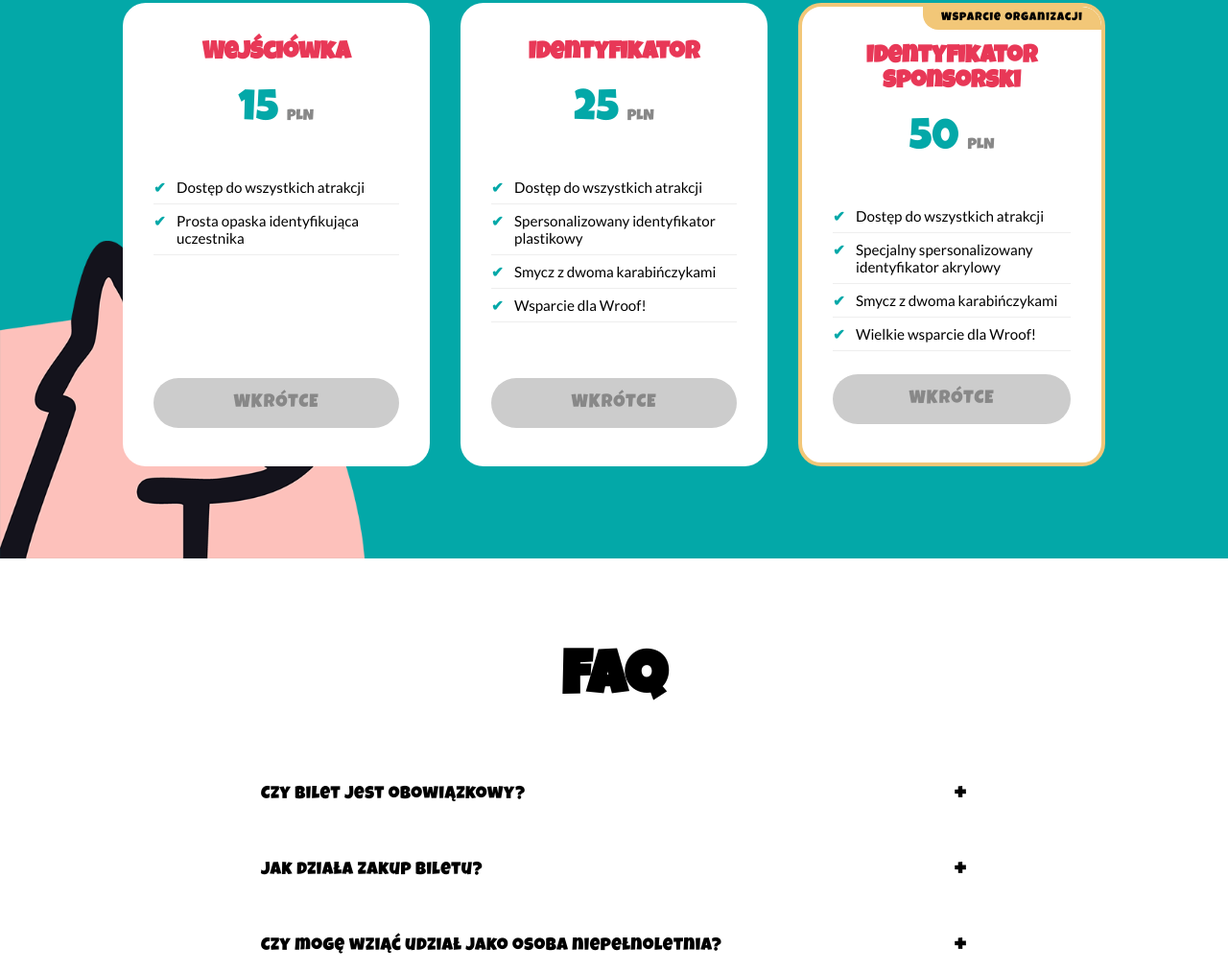
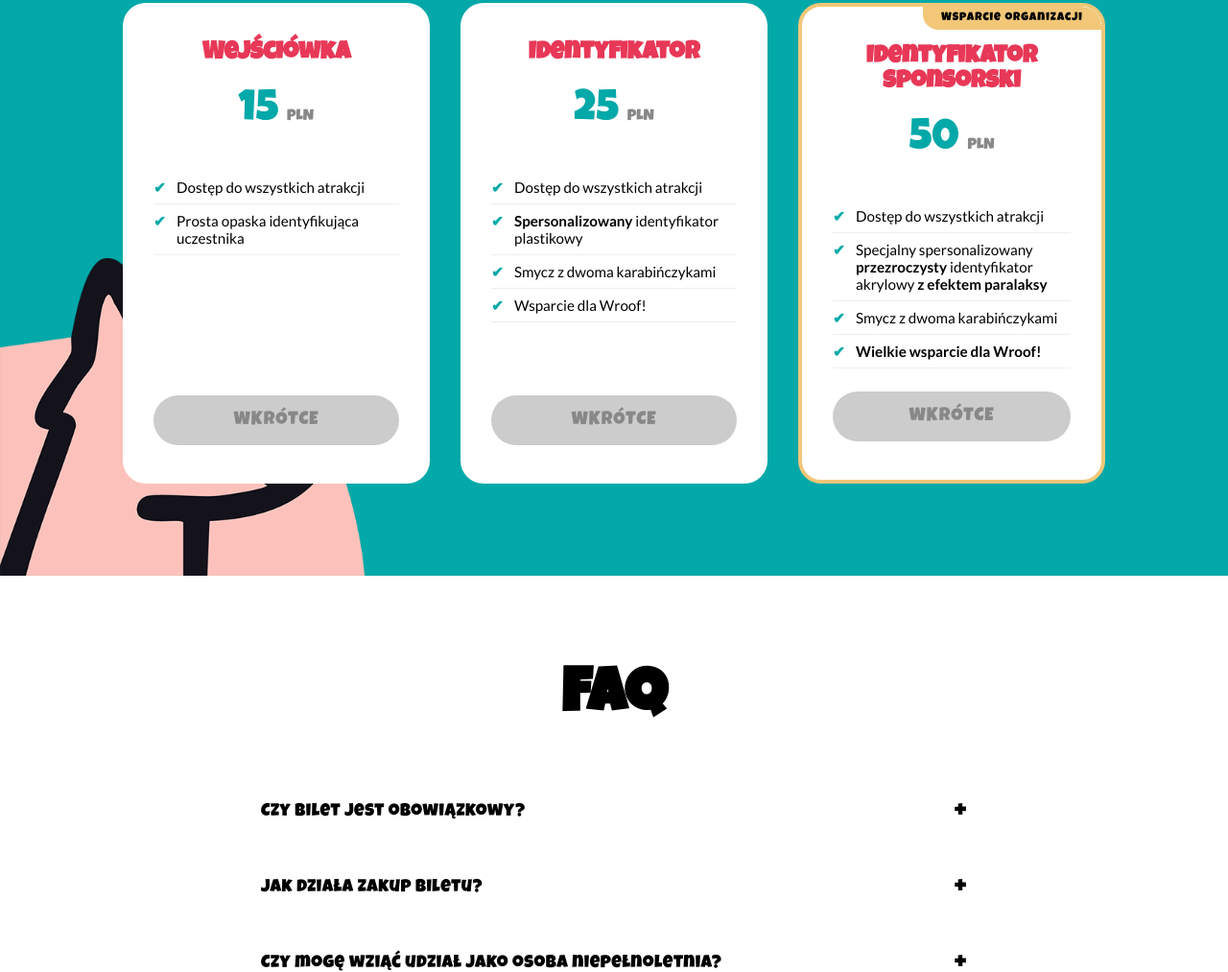
Before and after one commit to Bartor/wroof-info, a plain HTML site: page index.html in a window 1280 px wide. Shown: the part 3952-4965 px from the top of the page at 96% size. Drawn offline with Linux system fonts and the light colour scheme.

Commit message:
copy update

```diff
--- a/index.html
+++ b/index.html
@@ -195,7 +195,9 @@
             <div class="ticket-price">25 <span>PLN</span></div>
             <ul class="ticket-features">
               <li>Dostęp do wszystkich atrakcji</li>
-              <li>Spersonalizowany identyfikator plastikowy</li>
+              <li>
+                <strong>Spersonalizowany</strong> identyfikator plastikowy
+              </li>
               <li>Smycz z dwoma karabińczykami</li>
               <li>Wsparcie dla Wroof!</li>
             </ul>
@@ -207,9 +209,13 @@
             <div class="ticket-price">50 <span>PLN</span></div>
             <ul class="ticket-features">
               <li>Dostęp do wszystkich atrakcji</li>
-              <li>Specjalny spersonalizowany identyfikator akrylowy</li>
+              <li>
+                Specjalny spersonalizowany
+                <strong>przezroczysty</strong> identyfikator akrylowy
+                <strong>z efektem paralaksy</strong>
+              </li>
               <li>Smycz z dwoma karabińczykami</li>
-              <li>Wielkie wsparcie dla Wroof!</li>
+              <li><strong>Wielkie wsparcie dla Wroof!</strong></li>
             </ul>
             <button class="btn" disabled>Wkrótce</button>
           </div>
```
